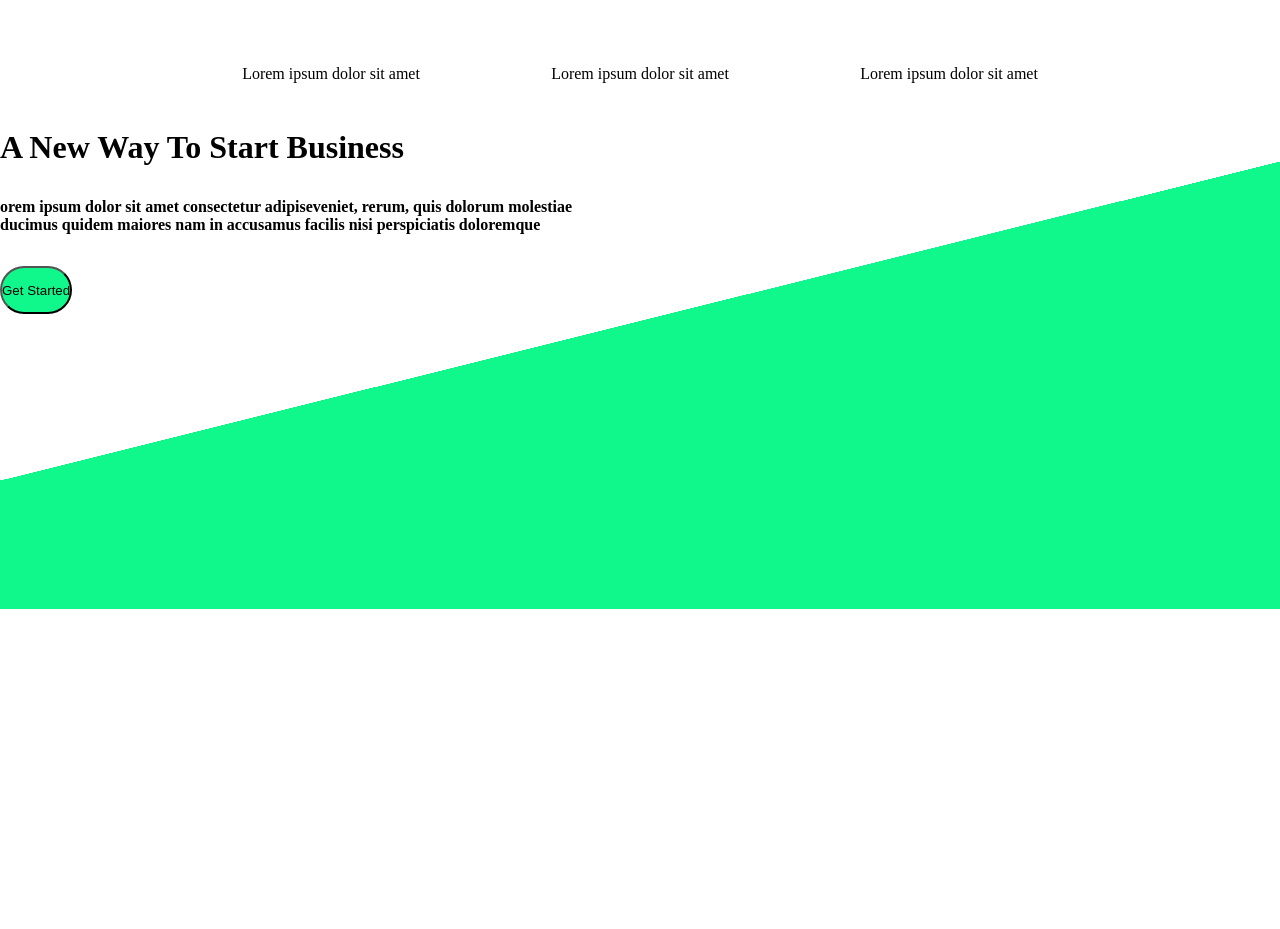
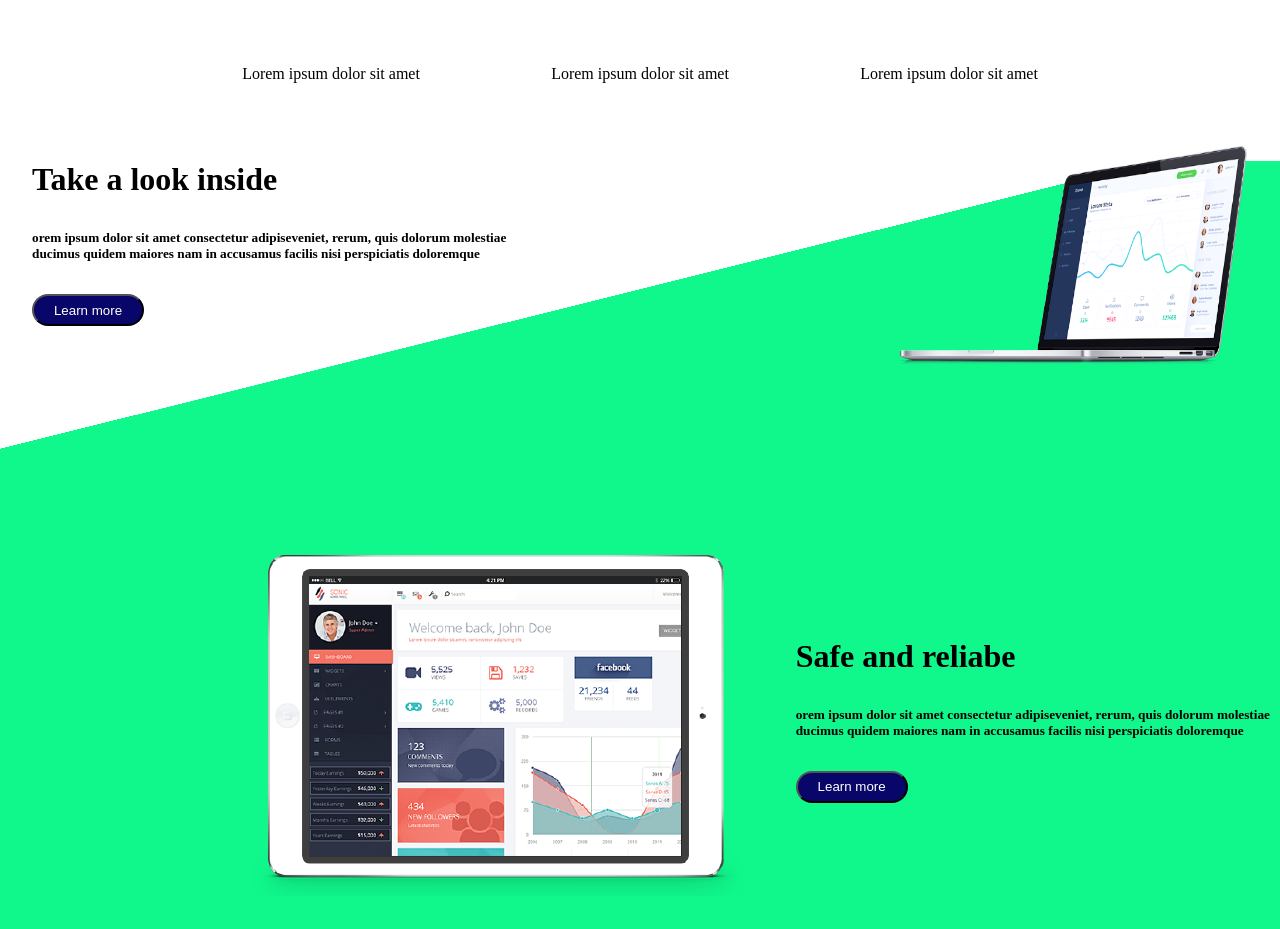
Before and after one commit to JaramilloT/Atlas_proyecto, a plain HTML site: page index.html in a window 1280 px wide. Shown: the part 821-1750 px from the top of the page. Before the commit the page ends 1430 px from the top, so only its background shows below. Drawn offline with Linux system fonts and the light colour scheme.

Commit message:
avance el las imagenes computadoras

```diff
--- a/index.html
+++ b/index.html
@@ -45,16 +45,42 @@
             </div>
         </div>
 
+
         <div class="segundo">
-            <div >
-                <h1> A New Way To Start Business</h1>
+
+            <div class="Take">
+                    <h1>Take a look inside </h1>
+                    <h5>orem ipsum dolor sit amet consectetur adipiseveniet,
+                        rerum, quis dolorum molestiae  <br>ducimus quidem maiores
+                        nam in accusamus facilis nisi perspiciatis doloremque
+                    </h5>
+                    <button class="buton_2">Learn more</button>
+                <div class="img_compu">
+                    <img src="images/feature-1.png" alt="" class="img">
+                </div>
+
+
+
             </div>
 
-            <h4>orem ipsum dolor sit amet consectetur adipiseveniet,
-                rerum, quis dolorum molestiae  <br>ducimus quidem maiores
-                nam in accusamus facilis nisi perspiciatis doloremque
-            </h4>
-            <button>Get Started</button>
+            <div class="safe">
+                <img src="images/feature-2.png" alt="" >
+
+                <div class="text">
+                <h1>Safe and reliabe</h1>
+                <h5>orem ipsum dolor sit amet consectetur adipiseveniet,
+                    rerum, quis dolorum molestiae  <br>ducimus quidem maiores
+                    nam in accusamus facilis nisi perspiciatis doloremque
+                </h5>
+                <button class="buton_2">Learn more</button>
+                </div>
+            </div>
+
+
+
+
+
+
         </div>
 
 
--- a/styles.css
+++ b/styles.css
@@ -1,3 +1,5 @@
+/*header*/
+
 *{
     padding: 0;
     margin: 0;
@@ -32,10 +34,12 @@ button{
     margin-top: 2rem;
     background-color: #10f88c;
     border-radius: 50px;
-    height: 10%;
+    height: 12%;
 }
 
 
+
+/*main*/
 
 h2{
     display: flex;
@@ -69,13 +73,58 @@ p{
     display: flex;
 }
 
+.segundo{
+    background:linear-gradient(346deg, #10f88c 75%, transparent 38%);
+    width: 100%;
+    height: 52rem;
 
-.segundo{
-    background:linear-gradient(346deg, #10f88c 56%, transparent 0%);
-    width: 100%;
-    height: 30rem;
 }
 
-h4{
+
+.Take{
+    width: 80%;
+    margin: 2rem;
+}
+
+h5{
     margin-top: 2rem;
 }
+
+.buton_2{
+    margin-top: 2rem;
+    background-color: #080669;
+    color: white;
+    border-radius: 50px;
+    height: 2rem;
+    width: 7rem;
+}
+
+
+
+.img_compu{
+    display: flex;
+    justify-content: end;
+    margin: -12rem;
+}
+
+
+
+
+.safe{
+    margin-top: 22rem;
+    display: flex;
+    justify-content: right;
+    align-items: center;
+}
+
+
+.img{
+    width: 350px;
+    height: 250px;
+}
+
+
+
+.text{
+    margin-right: 10px;
+}
```
